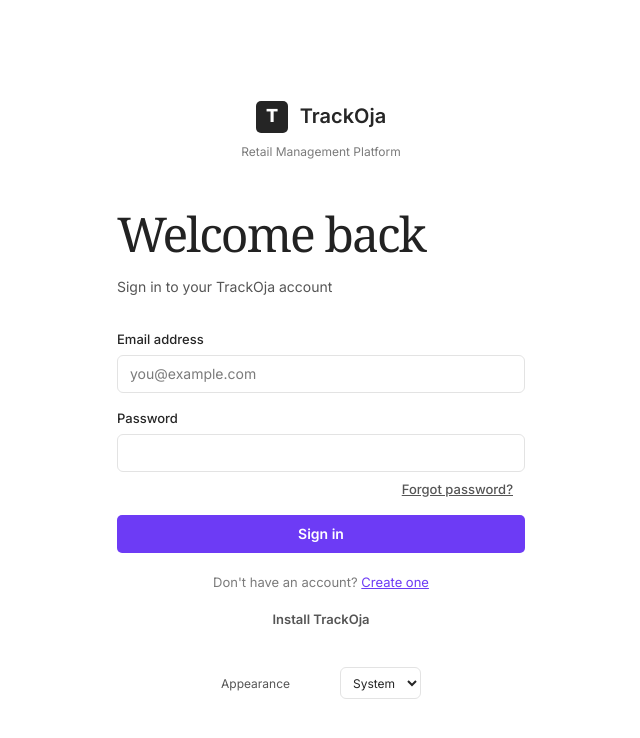
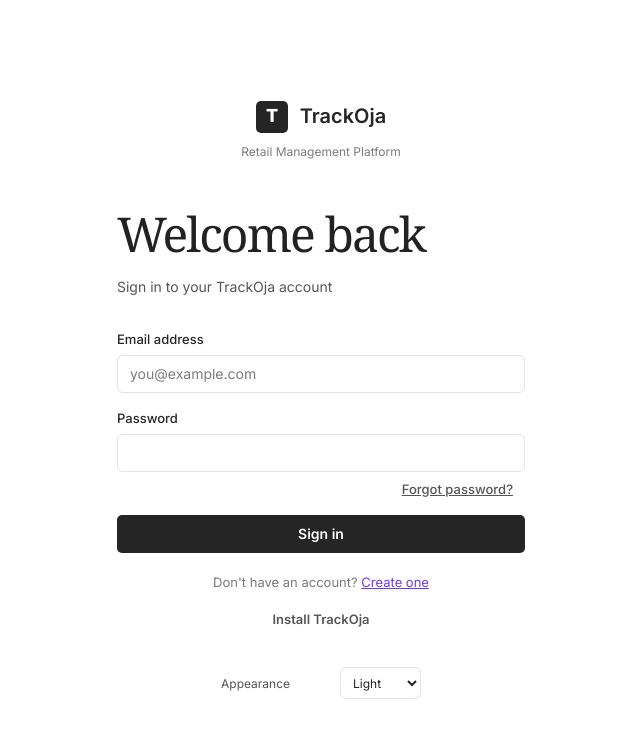
Before and after one commit to Akosempire/trackoja-phase-1, a React (Vite) app: page /login in a window 1280 px wide. Shown: the top 738 px of the page, without its empty margins (319-959 px from the left). Built offline with nearby package versions, Linux system fonts and the light colour scheme; no server answers; some icons are missing; a web font is replaced by a local one.

Commit message:
fix(home): force light Waya theme, neutral primary actions, and a large serif title

```diff
--- a/src/components/ThemeSelect.tsx
+++ b/src/components/ThemeSelect.tsx
@@ -8,7 +8,9 @@
     const value = localStorage.getItem(key);
     if (value === 'light' || value === 'dark') return value;
   } catch { /* Storage can be unavailable in private browsing. */ }
-  return 'system';
+  // The Waya dashboard is a light system by default. Falling back to the OS
+  // preference silently rendered the whole dashboard dark for anyone on a dark OS.
+  return 'light';
 }
 
 export function applyTheme(preference: ThemePreference) {
--- a/src/styles/home-dashboard.css
+++ b/src/styles/home-dashboard.css
@@ -346,9 +346,9 @@
   margin: 0;
   color: var(--color-text-strong);
   font-family: var(--font-display);
-  font-size: 32px;
+  font-size: clamp(40px, 4.5vw, 62px);
   font-weight: 400;
-  line-height: var(--leading-tight);
+  line-height: 1.05;
   letter-spacing: -0.02em;
 }
 
--- a/src/styles/theme.css
+++ b/src/styles/theme.css
@@ -49,11 +49,11 @@
 }
 
 .btn-primary {
-  background: var(--brand);
-  color: white;
+  background: var(--color-neutral-action);
+  color: var(--color-on-neutral);
 }
 .btn-primary:hover:not(:disabled) {
-  background: var(--brand-h);
+  background: #333333;
 }
 .btn-primary:disabled {
   opacity: 0.6;
```
Also changed, not shown: 146 other files (tests, documents, lock files or other folders).
